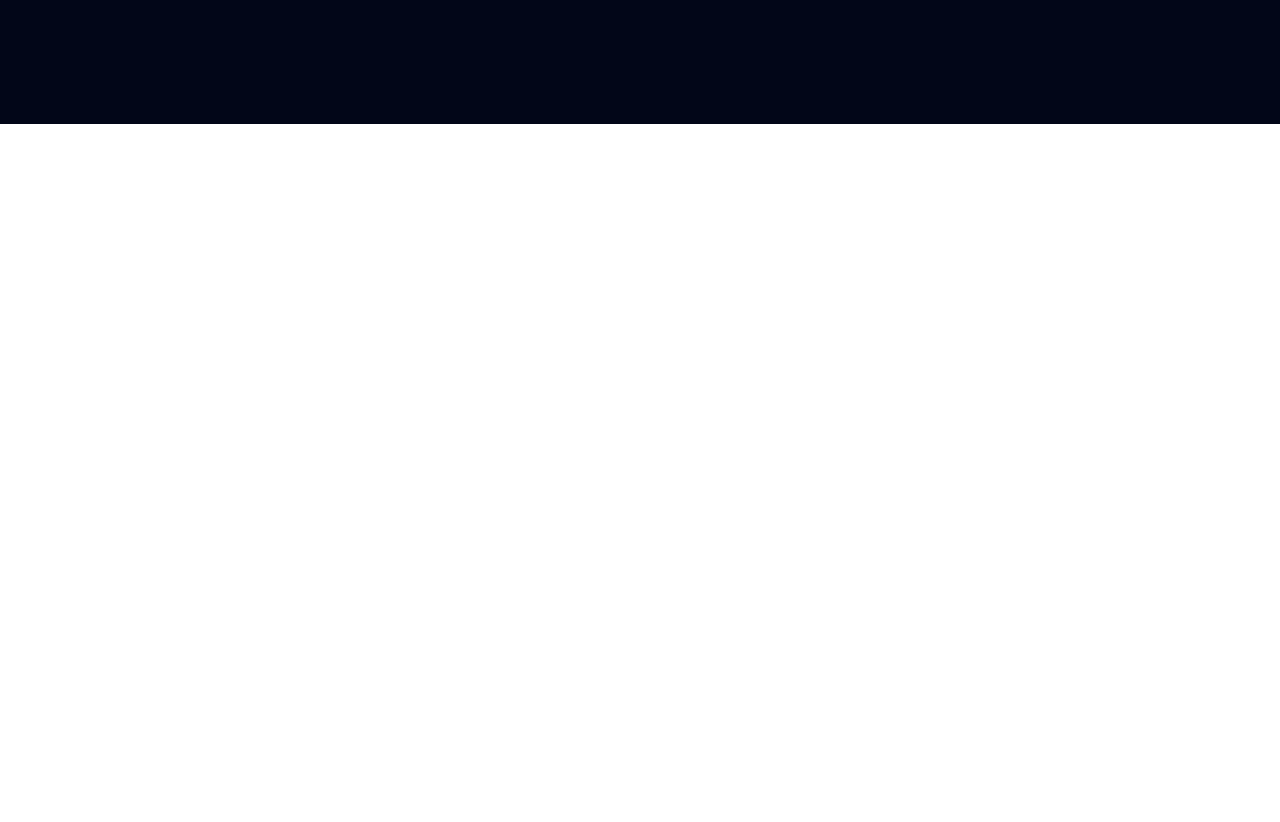
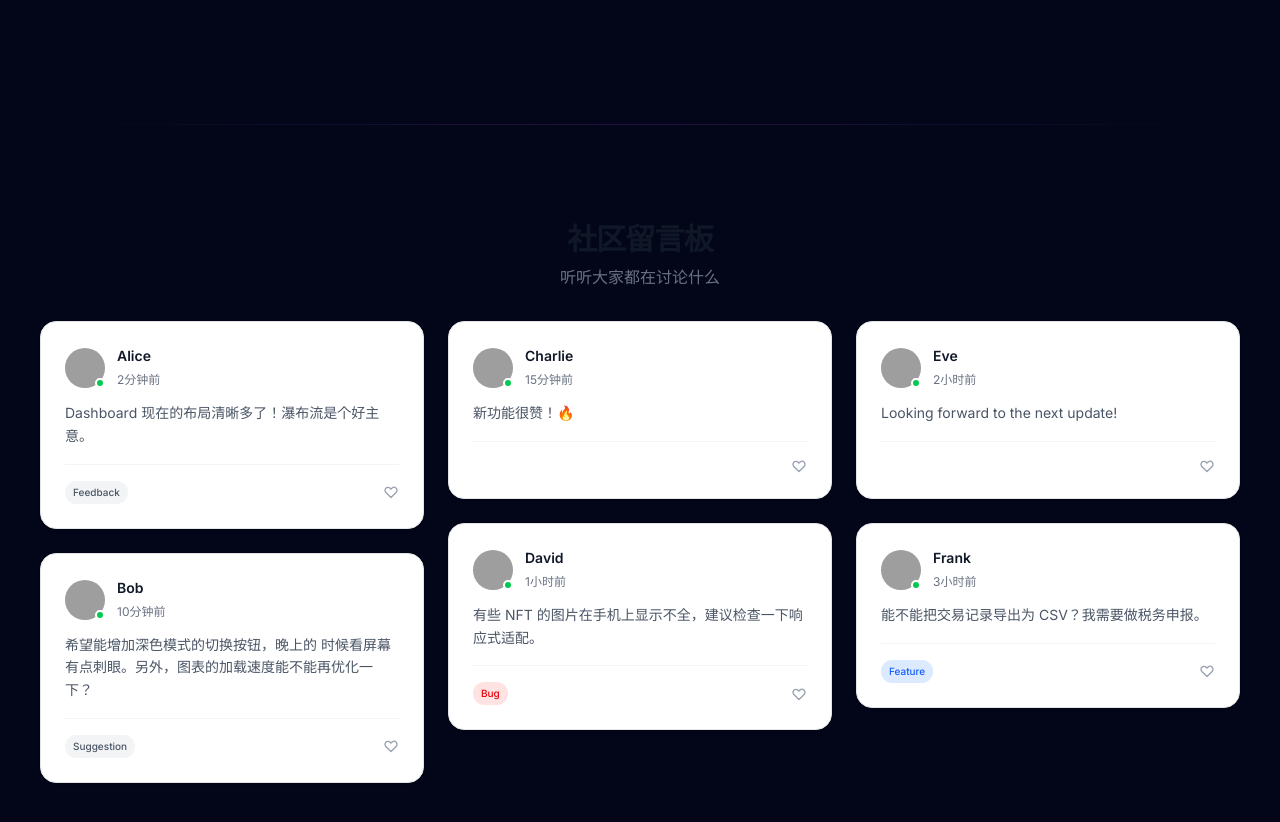
Before and after one commit to miaojiayi123/nft-web, a Next.js app: page / in a window 1280 px wide. Shown: the part 920-1742 px from the top of the page. Before the commit the page ends 1044 px from the top, so only its background shows below. Built offline with nearby package versions, Linux system fonts and the light colour scheme; grey boxes are pictures that could not be loaded; what wagmi would draw is missing.

Commit message:
messageWall

```diff
--- a/app/page.tsx
+++ b/app/page.tsx
@@ -3,11 +3,13 @@
 import Link from 'next/link';
 import { ConnectButton } from '@rainbow-me/rainbowkit';
 import { motion } from 'framer-motion';
-import { Rocket, Wallet, Layers, ArrowRight, Github } from 'lucide-react'; // 新增 Github 图标
+import { Rocket, Wallet, Layers, ArrowRight, Github } from 'lucide-react';
 import { Button } from '@/components/ui/button';
 import { Card, CardContent, CardHeader, CardTitle } from '@/components/ui/card';
+// 引入我们在上一步创建的留言墙组件
+import MessageWall from '@/components/MessageWall';
 
-// 动画配置
+// --- 动画配置 ---
 const fadeInUp = {
   initial: { opacity: 0, y: 20 },
   animate: { opacity: 1, y: 0 },
@@ -96,7 +98,7 @@ export default function Home() {
       {/* --- 主要内容区域 --- */}
       <main className="relative z-10 max-w-7xl mx-auto px-6 pt-20 pb-32">
 
-        {/* Hero Section */}
+        {/* 1. Hero Section (首屏) */}
         <div className="flex flex-col items-center text-center mb-32">
           <motion.div
             initial={{ opacity: 0, scale: 0.9 }}
@@ -140,7 +142,7 @@ export default function Home() {
               </Button>
             </Link>
 
-            {/* 修改了这里：跳转到 GitHub 仓库 */}
+            {/* GitHub 链接 */}
             <Link href="https://github.com/miaojiayi123/nft-web" target="_blank">
               <Button size="lg" variant="outline" className="h-12 px-8 text-lg border-white/20 bg-transparent text-white hover:bg-white/10">
                 <Github className="mr-2 w-5 h-5" /> 查看仓库
@@ -149,12 +151,12 @@ export default function Home() {
           </motion.div>
         </div>
 
-        {/* 特性卡片 (Grid) */}
+        {/* 2. 特性卡片 (Features Grid) */}
         <motion.div
           variants={staggerContainer}
           initial="initial"
           animate="animate"
-          className="grid grid-cols-1 md:grid-cols-3 gap-6"
+          className="grid grid-cols-1 md:grid-cols-3 gap-6 mb-32"
         >
           <FeatureCard
             icon={<Wallet className="w-8 h-8 text-purple-400" />}
@@ -173,15 +175,29 @@ export default function Home() {
           />
         </motion.div>
 
+        {/* 3. 留言墙区域 (Message Wall) - 之前的选项三 */}
+        <motion.div
+           initial={{ opacity: 0, y: 40 }}
+           whileInView={{ opacity: 1, y: 0 }}
+           viewport={{ once: true }}
+           transition={{ duration: 0.8 }}
+        >
+          {/* 这里加一条分隔线，让视觉过渡更自然 */}
+          <div className="w-full h-px bg-gradient-to-r from-transparent via-purple-500/20 to-transparent mb-16" />
+
+          <MessageWall />
+        </motion.div>
+
       </main>
     </div>
   );
 }
 
+// 辅助组件：特性卡片
 function FeatureCard({ icon, title, desc }: { icon: React.ReactNode, title: string, desc: string }) {
   return (
     <motion.div variants={fadeInUp}>
-      <Card className="bg-slate-900/50 border-slate-800 backdrop-blur-sm hover:bg-slate-800/50 transition-colors duration-300">
+      <Card className="bg-slate-900/50 border-slate-800 backdrop-blur-sm hover:bg-slate-800/50 transition-colors duration-300 h-full">
         <CardHeader>
           <div className="mb-4 p-3 bg-slate-800/50 w-fit rounded-xl border border-slate-700">
             {icon}
--- a/app/secret/page.tsx
+++ b/app/secret/page.tsx
@@ -95,7 +95,7 @@ export default function SecretPage() {
               <h2 className="text-2xl font-bold mb-2 text-white">验证成功！</h2>
               <p className="text-purple-200 mb-8 leading-relaxed">
                 欢迎回来，尊贵的魔女公会成员。<br/>
-                检测到您持有 <span className="font-bold text-yellow-400">{Number(balance)}</span> 枚 Kiki NFT。
+                检测到您持有Kiki NFT。
               </p>
 
               <div className="space-y-4">
--- /dev/null
+++ b/components/MessageWall.tsx
@@ -0,0 +1,98 @@
+// components/MessageWall.tsx
+import React from 'react';
+
+// 定义留言数据的类型
+interface Message {
+  id: string;
+  user: string;
+  avatar: string; // 头像 URL
+  content: string;
+  time: string;
+  tag?: string;   // 可选：标签（如 "Feature Request", "General"）
+}
+
+// 模拟数据 (之后你可以替换为从 API 获取)
+const MOCK_MESSAGES: Message[] = [
+  { id: '1', user: 'Alice', avatar: 'https://api.dicebear.com/7.x/avataaars/svg?seed=Alice', content: 'Dashboard 现在的布局清晰多了！瀑布流是个好主意。', time: '2分钟前', tag: 'Feedback' },
+  { id: '2', user: 'Bob', avatar: 'https://api.dicebear.com/7.x/avataaars/svg?seed=Bob', content: '希望能增加深色模式的切换按钮，晚上的 时候看屏幕有点刺眼。另外，图表的加载速度能不能再优化一下？', time: '10分钟前', tag: 'Suggestion' },
+  { id: '3', user: 'Charlie', avatar: 'https://api.dicebear.com/7.x/avataaars/svg?seed=Charlie', content: '新功能很赞！🔥', time: '15分钟前' },
+  { id: '4', user: 'David', avatar: 'https://api.dicebear.com/7.x/avataaars/svg?seed=David', content: '有些 NFT 的图片在手机上显示不全，建议检查一下响应式适配。', time: '1小时前', tag: 'Bug' },
+  { id: '5', user: 'Eve', avatar: 'https://api.dicebear.com/7.x/avataaars/svg?seed=Eve', content: 'Looking forward to the next update!', time: '2小时前' },
+  { id: '6', user: 'Frank', avatar: 'https://api.dicebear.com/7.x/avataaars/svg?seed=Frank', content: '能不能把交易记录导出为 CSV？我需要做税务申报。', time: '3小时前', tag: 'Feature' },
+];
+
+export default function MessageWall() {
+  return (
+    <section className="w-full max-w-7xl mx-auto px-4 py-8">
+      <div className="mb-8 text-center">
+        <h2 className="text-3xl font-bold tracking-tight text-gray-900 dark:text-white">
+          社区留言板
+        </h2>
+        <p className="mt-2 text-gray-500 dark:text-gray-400">
+          听听大家都在讨论什么
+        </p>
+      </div>
+
+      {/* 核心布局：
+        columns-1: 移动端单列
+        md:columns-2: 平板双列
+        lg:columns-3: 桌面三列
+        gap-6: 列间距
+        space-y-6: 垂直间距
+      */}
+      <div className="columns-1 md:columns-2 lg:columns-3 gap-6 space-y-6">
+        {MOCK_MESSAGES.map((msg) => (
+          <div
+            key={msg.id}
+            // break-inside-avoid 是防止卡片被分割到两列的关键
+            className="break-inside-avoid relative group bg-white dark:bg-zinc-900/50 backdrop-blur-sm border border-zinc-200 dark:border-zinc-800 rounded-2xl p-6 shadow-sm hover:shadow-md transition-all duration-300 hover:-translate-y-1"
+          >
+            {/* 头部：头像与信息 */}
+            <div className="flex items-center gap-3 mb-3">
+              <div className="relative">
+                <img
+                  src={msg.avatar}
+                  alt={msg.user}
+                  className="w-10 h-10 rounded-full bg-zinc-100 dark:bg-zinc-800 object-cover"
+                />
+                {/* 在线状态点 (装饰) */}
+                <span className="absolute bottom-0 right-0 w-2.5 h-2.5 bg-green-500 border-2 border-white dark:border-zinc-900 rounded-full"></span>
+              </div>
+              <div>
+                <h4 className="font-semibold text-sm text-gray-900 dark:text-gray-100">
+                  {msg.user}
+                </h4>
+                <span className="text-xs text-gray-500">{msg.time}</span>
+              </div>
+            </div>
+
+            {/* 内容 */}
+            <p className="text-gray-600 dark:text-gray-300 text-sm leading-relaxed mb-4">
+              {msg.content}
+            </p>
+
+            {/* 底部：标签与互动 */}
+            <div className="flex items-center justify-between pt-4 border-t border-gray-100 dark:border-zinc-800">
+              {msg.tag ? (
+                <span className={`text-[10px] font-medium px-2 py-1 rounded-full
+                  ${msg.tag === 'Bug' ? 'bg-red-100 text-red-600 dark:bg-red-900/30 dark:text-red-400' :
+                    msg.tag === 'Feature' ? 'bg-blue-100 text-blue-600 dark:bg-blue-900/30 dark:text-blue-400' :
+                    'bg-gray-100 text-gray-600 dark:bg-zinc-800 dark:text-gray-400'
+                  }`}
+                >
+                  {msg.tag}
+                </span>
+              ) : (
+                <span></span> // 占位，保持布局平衡
+              )}
+
+              <button className="text-gray-400 hover:text-red-500 transition-colors flex items-center gap-1 text-xs group-hover:opacity-100">
+                <svg className="w-4 h-4" fill="none" stroke="currentColor" viewBox="0 0 24 24"><path strokeLinecap="round" strokeLinejoin="round" strokeWidth="2" d="M4.318 6.318a4.5 4.5 0 000 6.364L12 20.364l7.682-7.682a4.5 4.5 0 00-6.364-6.364L12 7.636l-1.318-1.318a4.5 4.5 0 00-6.364 0z"></path></svg>
+              </button>
+            </div>
+          </div>
+        ))}
+      </div>
+    </section>
+  );
+}
```
